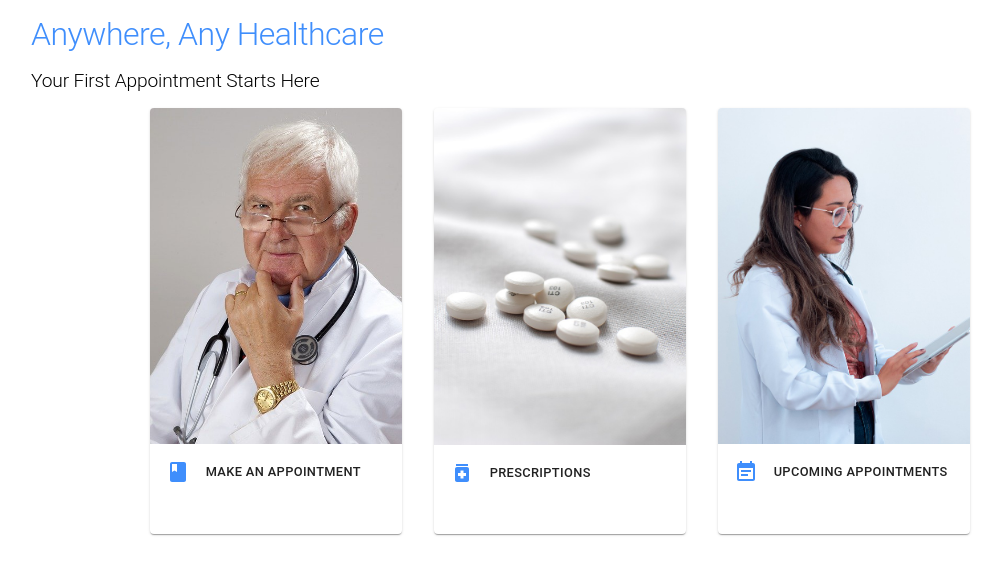
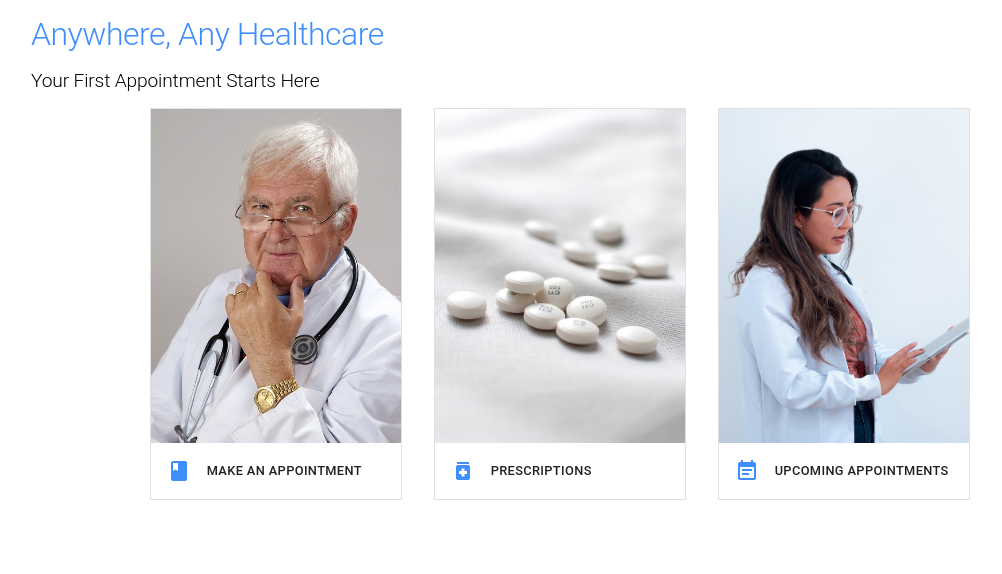
Before and after one commit to zhanghong27/NYUHack2022-FooBar, a React (Create React App) app in the folder web/: page /home in a window 1280 px wide. Shown: the top 574 px of the page, without its empty margins (33-1035 px from the left). Built offline with nearby package versions, Linux system fonts and the light colour scheme.

Commit message:
Use a different button variant

```diff
--- a/web/src/components/Appointment/DoctorCard.tsx
+++ b/web/src/components/Appointment/DoctorCard.tsx
@@ -17,7 +17,7 @@ const DoctorCard = ({ doctor }: DoctorCardProps) => {
   const theme = useTheme()
 
   return (
-    <Card>
+    <Card variant='outlined' square>
       <CardHeader
         title={doctor.name}
         avatar={
--- a/web/src/components/ImgCard.tsx
+++ b/web/src/components/ImgCard.tsx
@@ -17,14 +17,14 @@ export type ImgCardProps = WithChildren<{
 
 const ImgCard = ({ children, img, to }: ImgCardProps) => {
   return (
-    <Card>
+    <Card square variant='outlined'>
       <CardActionArea component={Link} to={to}>
         <Grid container>
           <Grid item xs={2} sm={12}>
             <CardMedia component='img' image={img} />
           </Grid>
           <Grid item xs={10} sm={12}>
-            <Box sx={{ minHeight: '7vw' }}>
+            <Box sx={{ minHeight: '20px' }}>
               {children && <CardActions>{children}</CardActions>}
             </Box>
           </Grid>
--- a/web/src/components/Prescriptions/PrescriptionsCardList.tsx
+++ b/web/src/components/Prescriptions/PrescriptionsCardList.tsx
@@ -19,7 +19,7 @@ const PrescriptionList = () => {
   return (
     <>
       {data.map((prescription) => (
-        <Card key={prescription.name}>
+        <Card key={prescription.name} variant='outlined' square>
           <CardContent>
             <Typography variant='h4' color={theme.palette.primary.dark}>
               {prescription.name}
```
